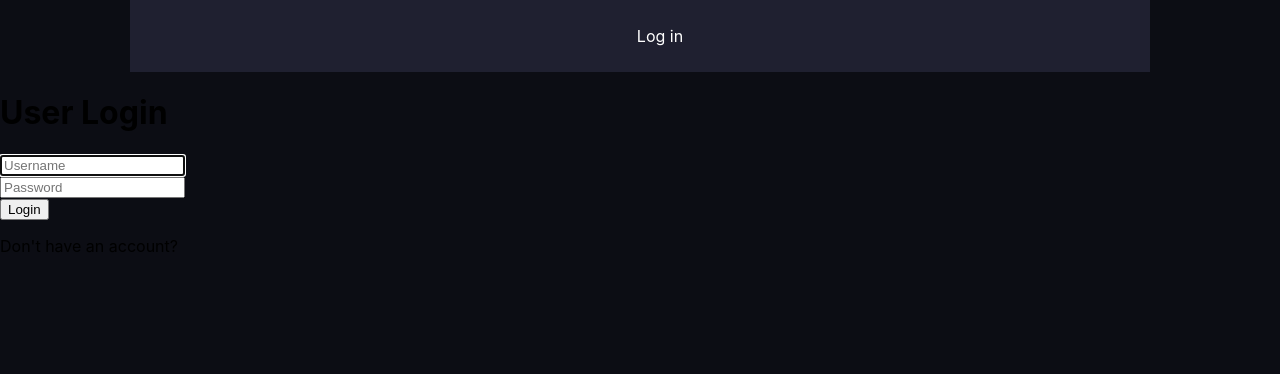
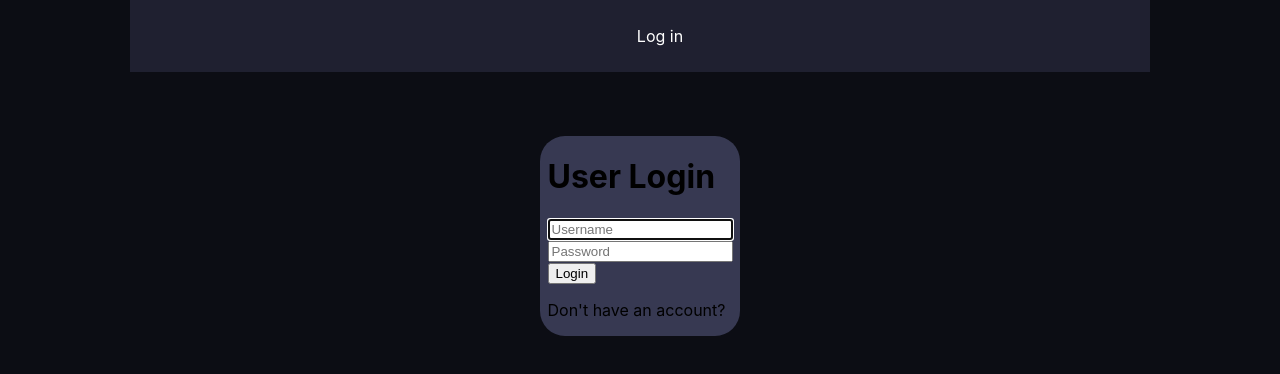
Before and after one commit to emadrig/Co-Op-Catalog, a React (Create React App) app in the folder ghi/: page /login in a window 1280 px wide. Shown: the top 374 px of the page. Built offline with nearby package versions, Linux system fonts and the light colour scheme.

Commit message:
Before starting on websockets

```diff
--- a/ghi/src/components/gameDetailModal/GameDetailModal.css
+++ b/ghi/src/components/gameDetailModal/GameDetailModal.css
@@ -44,6 +44,10 @@
     height: 400px;
 }
 
+#big-game-img {
+  width: 100%;
+}
+
 #game-pictures {
     height: 150px;
 }
--- a/ghi/src/components/gameDetailModal/GameDetailModal.js
+++ b/ghi/src/components/gameDetailModal/GameDetailModal.js
@@ -24,7 +24,7 @@ function GameDetailModal({ setModalIsOpen, modalIsOpen, name }) {
                             <div className="row">
                                 <div className="column" id="left-column">
                                     <div className="cell" id="game-area">
-                                        <img src={require(`../../${game.gif}`)} />
+                                        <img src={require(`../../${game.gif}`)} id="big-game-img" />
                                     </div>
                                     <div className="row" id="game-pictures">
                                         <div className="cell">Picture of game</div>
--- /dev/null
+++ b/ghi/src/components/loginForm/LoginForm.css
@@ -0,0 +1,10 @@
+#login-form {
+    display: flex;
+    background-color: #373952;
+    margin-top: 5%;
+    margin-left: auto;
+    margin-right: auto;
+    justify-content: center;
+    width: 200px;
+    border-radius: 25px;
+}
--- a/ghi/src/components/loginForm/LoginForm.js
+++ b/ghi/src/components/loginForm/LoginForm.js
@@ -3,6 +3,7 @@ import { useState } from "react";
 import { useDispatch } from 'react-redux';
 import { setToken } from '../../store/tokenSlice';
 import { useNavigate } from 'react-router-dom';
+import './LoginForm.css'
 
 
 let initialData = {
@@ -37,9 +38,9 @@ const LoginForm = () => {
 
   return (
     <>
-      <div className="ms-auto me-auto shadow p-4 rounded" id="login-form">
+      <div className="" id="login-form">
         <form onSubmit={handleSubmit}>
-          <h1 className="fw-bold">User Login</h1>
+          <h1 className="">User Login</h1>
           <div className="mb-3">
             <input
               autoFocus
@@ -49,10 +50,10 @@ const LoginForm = () => {
               required
               type="text"
               name="username"
-              className="form-control fs-2 border border-3 border-dark"
+              className=""
             />
           </div>
-          <div className="mb-3">
+          <div className="">
             <input
               onChange={handleChange}
               value={formData.password}
@@ -61,19 +62,19 @@ const LoginForm = () => {
               type="password"
               name="password"
               autoComplete="on"
-              className="form-control fs-2 border border-3 border-dark"
+              className=""
             />
           </div>
-          <div className="mb-3">
+          <div className="">
             <button
-              className="btn fw-bold fs-2 border border-dark border-3 rounded"
+              className=""
               id="login-button"
             >
               Login
             </button>
           </div>
           <div>
-            <p className="fs-2">
+            <p className="">
               Don't have an account?
             </p>
           </div>
--- a/ghi/src/components/playGamePage/PlayGamePage.css
+++ b/ghi/src/components/playGamePage/PlayGamePage.css
@@ -1,12 +1,12 @@
 .play-games-page {
+    display: flex;
+    margin-right: auto;
+    margin-left: auto;
+    margin-top: 5%;
     background-color: #373952;
     border-radius: 50px;
     padding: 50px;
     justify-content: center;
-    margin-top: 5%;
-    margin-right: auto;
-    margin-left: auto;
-    display: flex;
     color: white;
     max-width: 1000px;
 }
```
Also changed, not shown: ghi/src/images/frogger.jpg (added).
